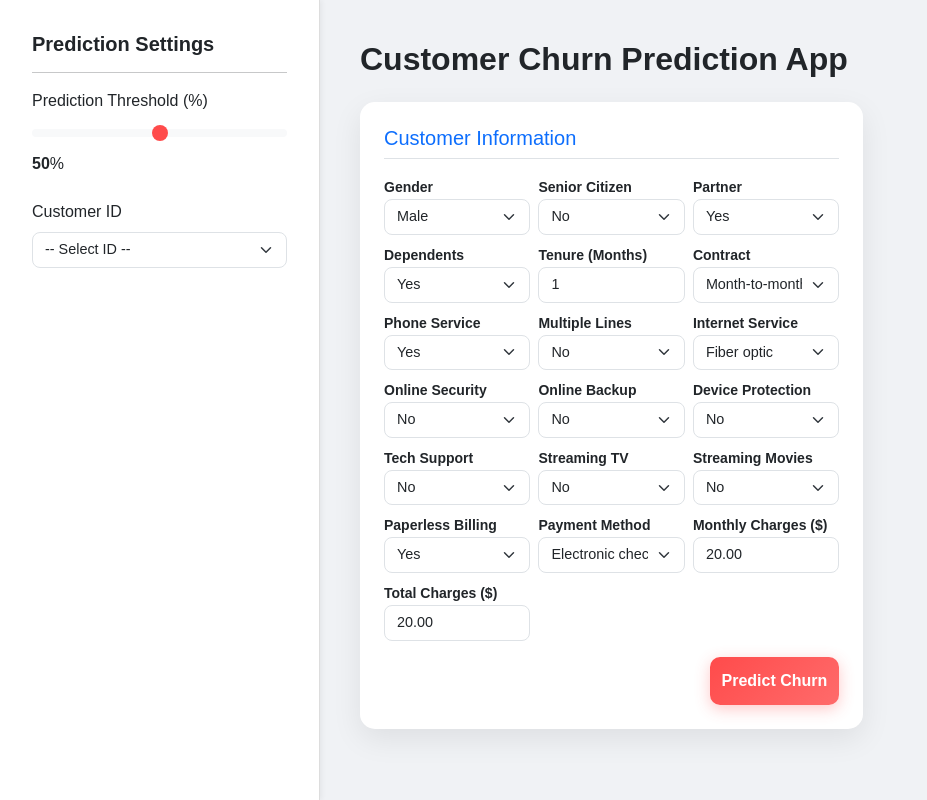
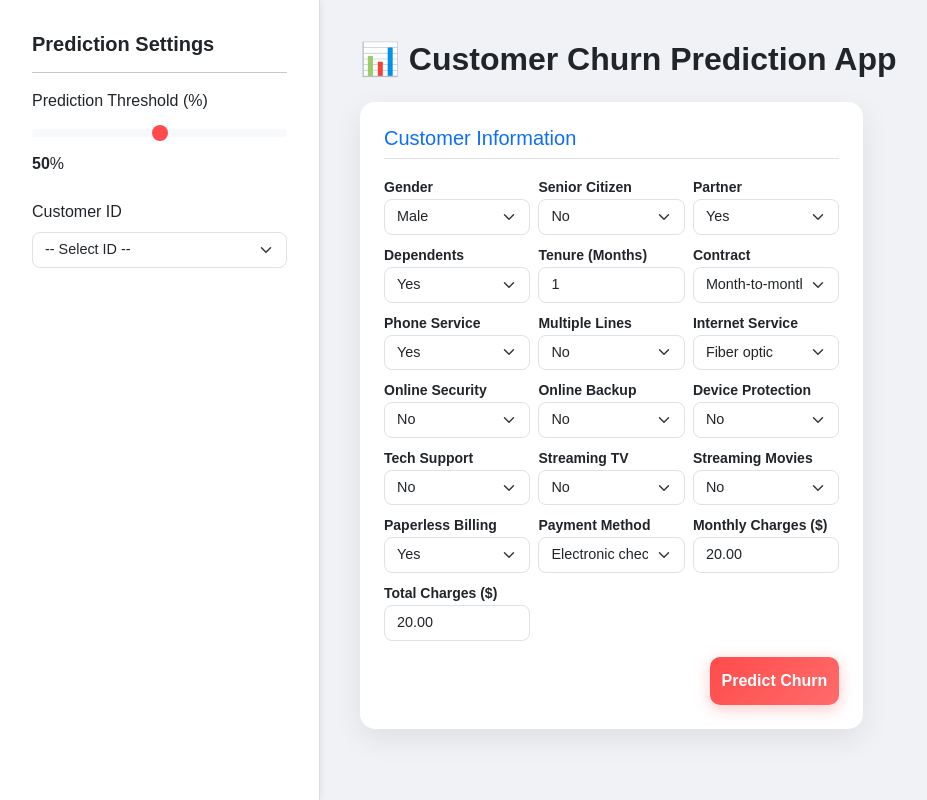
Before and after one commit to NarayanamHamsalekha/Churn-Prediction-Model, a Flask app: template templates/index.html in a window 1280 px wide. Shown: the whole page, without its empty margins (0-927 px from the left). Run offline with Flask 3, Linux system fonts and the light colour scheme; the template is opened without the code that fills it, so the values that code supplies are empty; parts of the project's set-up code (start-up, migrations or seed data) failed here and were passed over.

Commit message:
Update index.html

```diff
--- a/templates/index.html
+++ b/templates/index.html
@@ -32,7 +32,7 @@
         </div>
 
         <div class="col-md-9 offset-md-3 main-content">
-            <h2 class="mb-4 fw-bold">Customer Churn Prediction App</h2>
+            <h2 class="mb-4 fw-bold">📊 Customer Churn Prediction App</h2>
             <div class="row">
                 <div class="col-lg-7">
                     <div class="card p-4">
```
